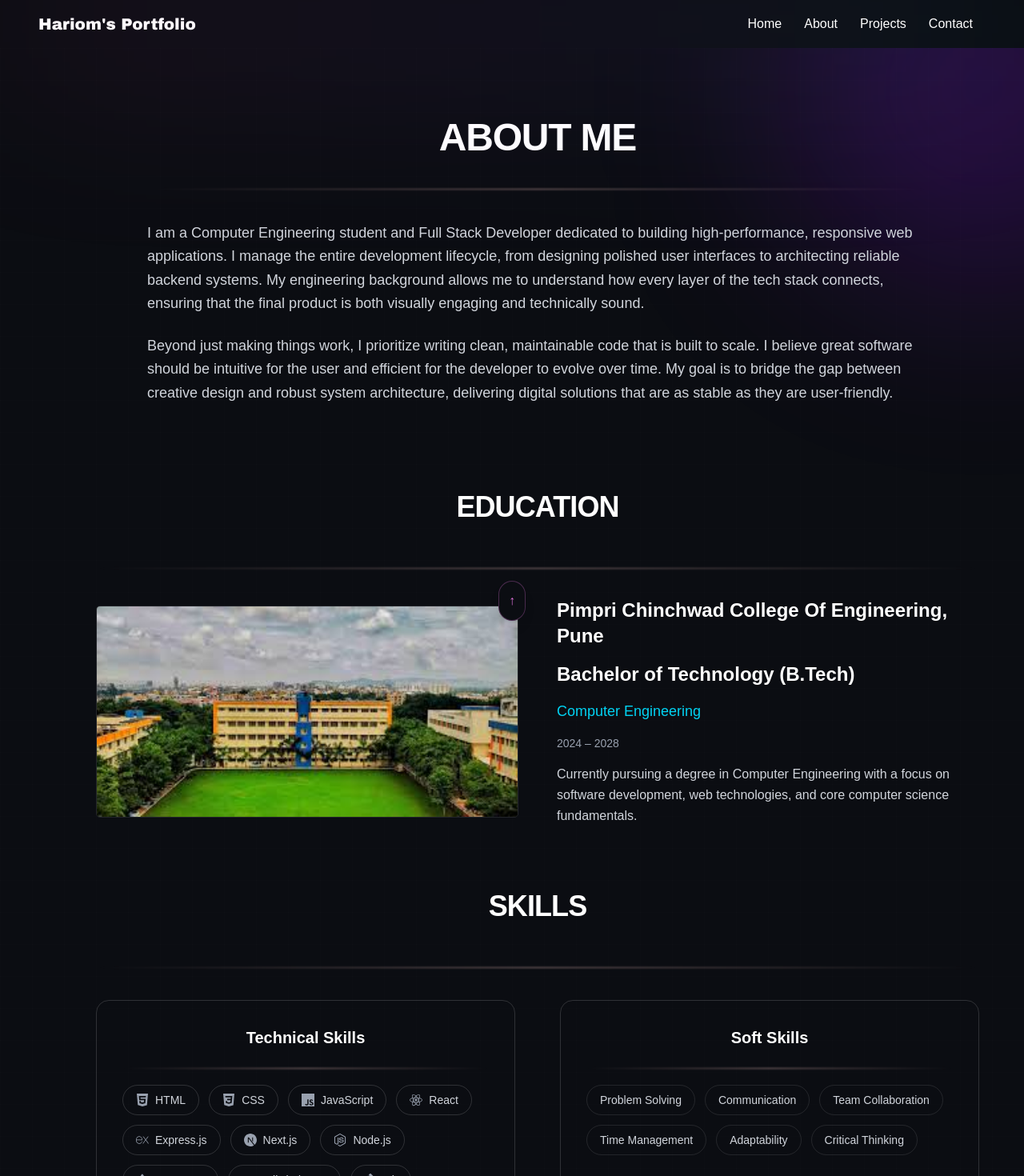
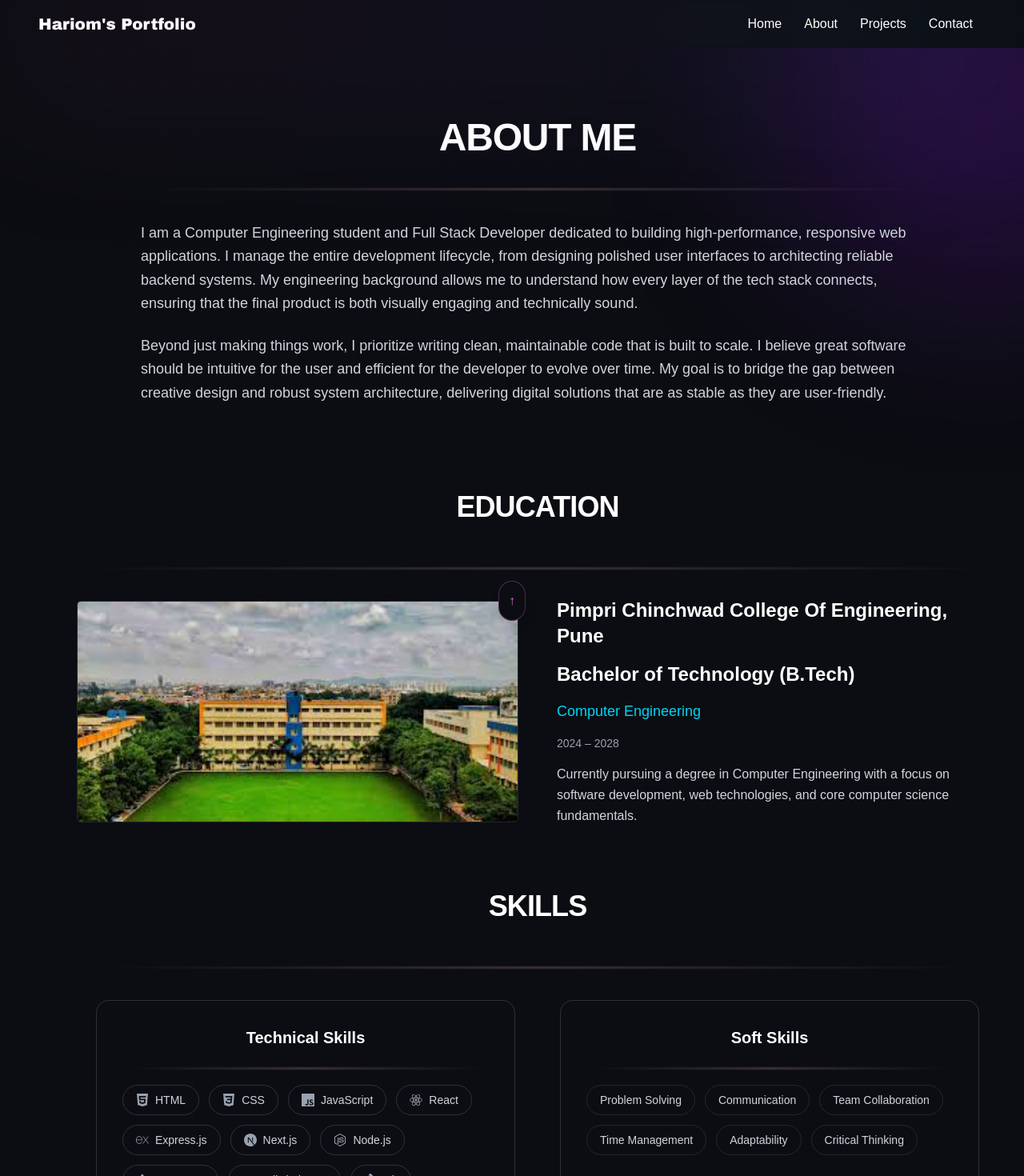
Before and after one commit to HariomGundale/hariom-portfolio, a Next.js app: page /about in a window 1280 px wide. Shown: the top 1470 px of the page at 80% size. Built offline with nearby package versions, Linux system fonts and the light colour scheme.

Commit message:
final commit

```diff
--- a/src/app/about/page.jsx
+++ b/src/app/about/page.jsx
@@ -44,7 +44,7 @@ export default function AboutPage() {
             <div className="absolute top-[-200px] right-[-200px] w-[500px] h-[500px] bg-purple-600/20 blur-[120px] rounded-full"></div>
             <div>
                 <section className="relative w-full bg-transparent">
-                    <div className="mx-auto max-w-5xl px-6 py-15 sm:py-15 lg:py-12">
+                    <div className="mx-auto max-w-5xl px-4 py-15 sm:py-15 lg:py-12">
 
                         {/* About Heading */}
                         <motion.h1
@@ -78,7 +78,7 @@ export default function AboutPage() {
                 </section>
                 {/* Education Section */}
                 <section className="relative w-full bg-transparent">
-                    <div className="mx-auto max-w-6xl px-6 py-15 sm:py-15 lg:py-15">
+                    <div className="mx-auto max-w-6xl py-15 sm:py-15 lg:py-15">
 
                         {/* Section Heading */}
                         <motion.h2
```
